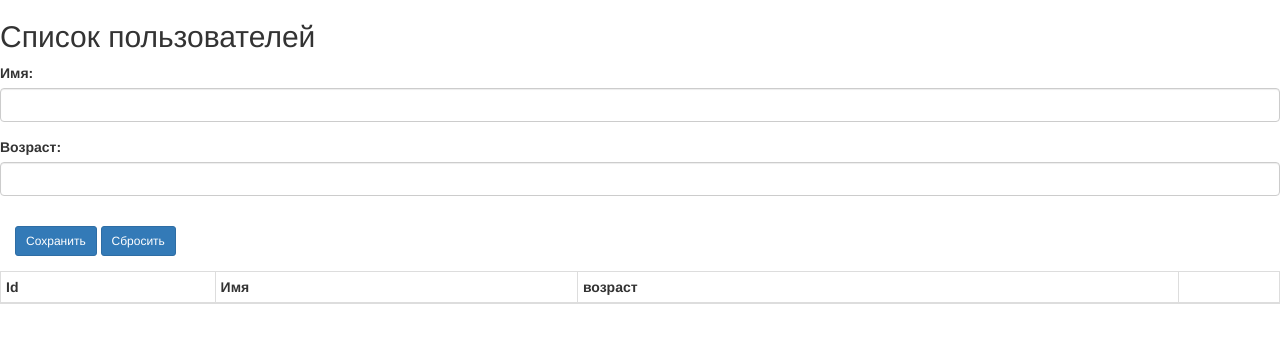
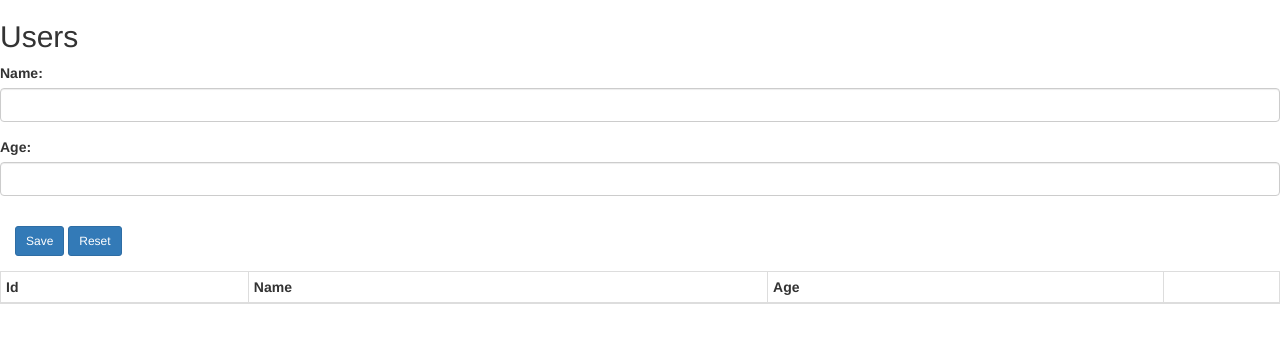
Before and after one commit to Vitalik-D/REST_API, a website: page public/index.html in a window 1280 px wide. Drawn offline with nearby package versions, Linux system fonts and the light colour scheme; no server answers.

Commit message:
added curson pointer, added css

```diff
--- a/public/app.js
+++ b/public/app.js
@@ -78,8 +78,8 @@ function DeleteUser(id) {
 var row = function (user) {
     return "<tr data-rowid='" + user.id + "'><td>" + user.id + "</td>" +
         "<td>" + user.name + "</td> <td>" + user.age + "</td>" +
-        "<td><a class='editLink' data-id='" + user.id + "'>Изменить</a> | " +
-        "<a class='removeLink' data-id='" + user.id + "'>Удалить</a></td></tr>";
+        "<td><a class='editLink' data-id='" + user.id + "'>Edit</a> | " +
+        "<a class='removeLink' data-id='" + user.id + "'>Remove</a></td></tr>";
 }
 
 $("#reset").click(function (e) {
--- a/public/index.html
+++ b/public/index.html
@@ -6,26 +6,27 @@
     <title>Список пользователей</title>
     <link href="https://maxcdn.bootstrapcdn.com/bootstrap/3.3.7/css/bootstrap.min.css" rel="stylesheet" />
     <script src="https://code.jquery.com/jquery-2.2.4.min.js"></script>
+    <link rel="stylesheet" href="style.css">
 </head>
 <body>
-<h2>Список пользователей</h2>
+<h2>Users</h2>
 <form name="userForm">
     <input type="hidden" name="id" value="0" />
     <div class="form-group">
-        <label for="name">Имя:</label>
+        <label for="name">Name:</label>
         <input class="form-control" name="name" />
     </div>
     <div class="form-group">
-        <label for="age">Возраст:</label>
+        <label for="age">Age:</label>
         <input class="form-control" name="age" />
     </div>
     <div class="panel-body">
-        <button type="submit" class="btn btn-sm btn-primary">Сохранить</button>
-        <a id="reset" class="btn btn-sm btn-primary">Сбросить</a>
+        <button type="submit" class="btn btn-sm btn-primary cur">Save</button>
+        <a id="reset" class="btn btn-sm btn-primary cur">Reset</a>
     </div>
 </form>
 <table class="table table-condensed table-striped table-bordered">
-    <thead><tr><th>Id</th><th>Имя</th><th>возраст</th><th></th></tr></thead>
+    <thead><tr><th>Id</th><th>Name</th><th>Age</th><th></th></tr></thead>
     <tbody>
     </tbody>
 </table>
--- /dev/null
+++ b/public/style.css
@@ -0,0 +1,9 @@
+.cur{
+    cursor: pointer;
+}
+.editLink {
+    cursor: pointer;
+}
+.removeLink{
+    cursor: pointer;
+}
```
